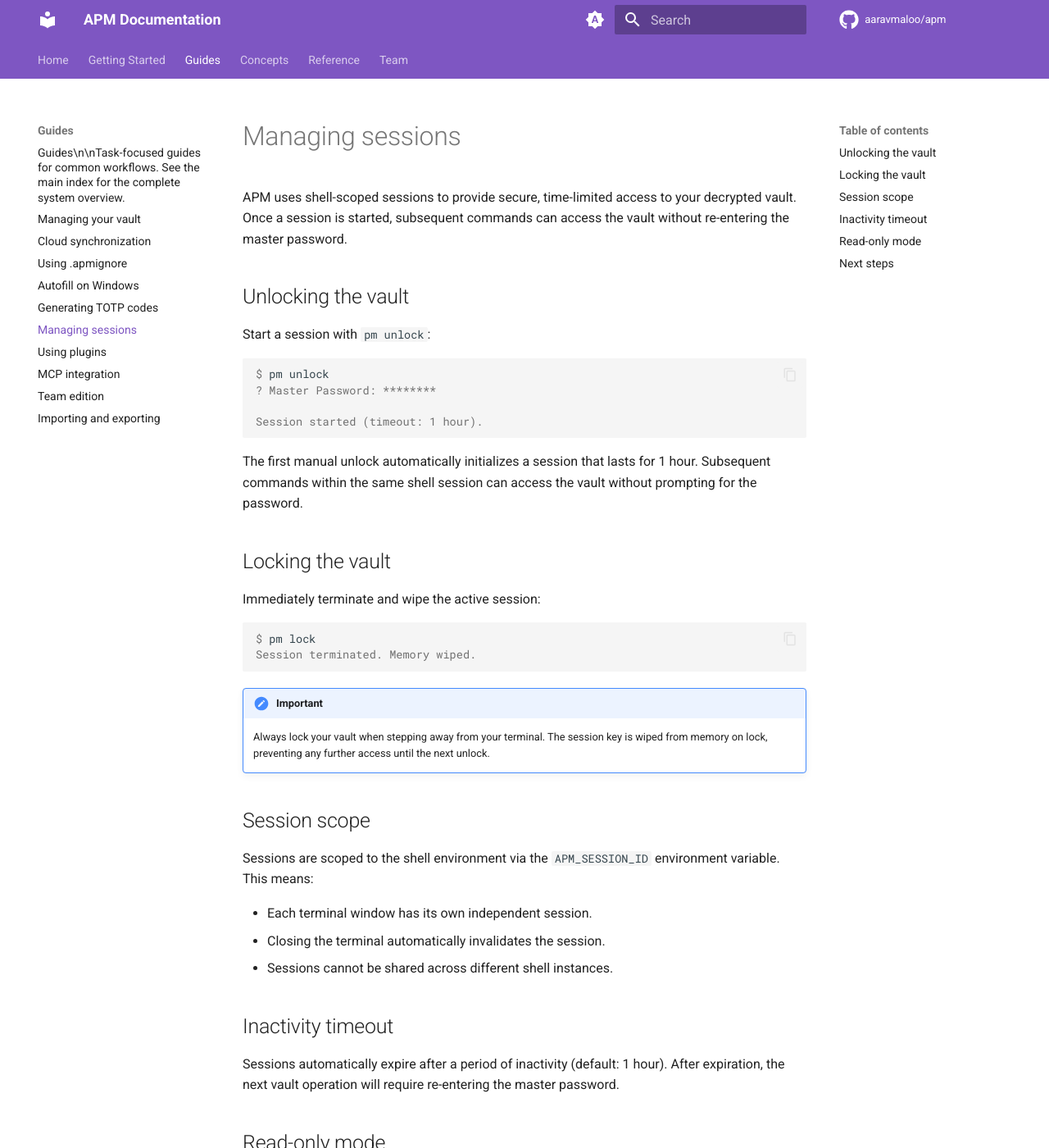
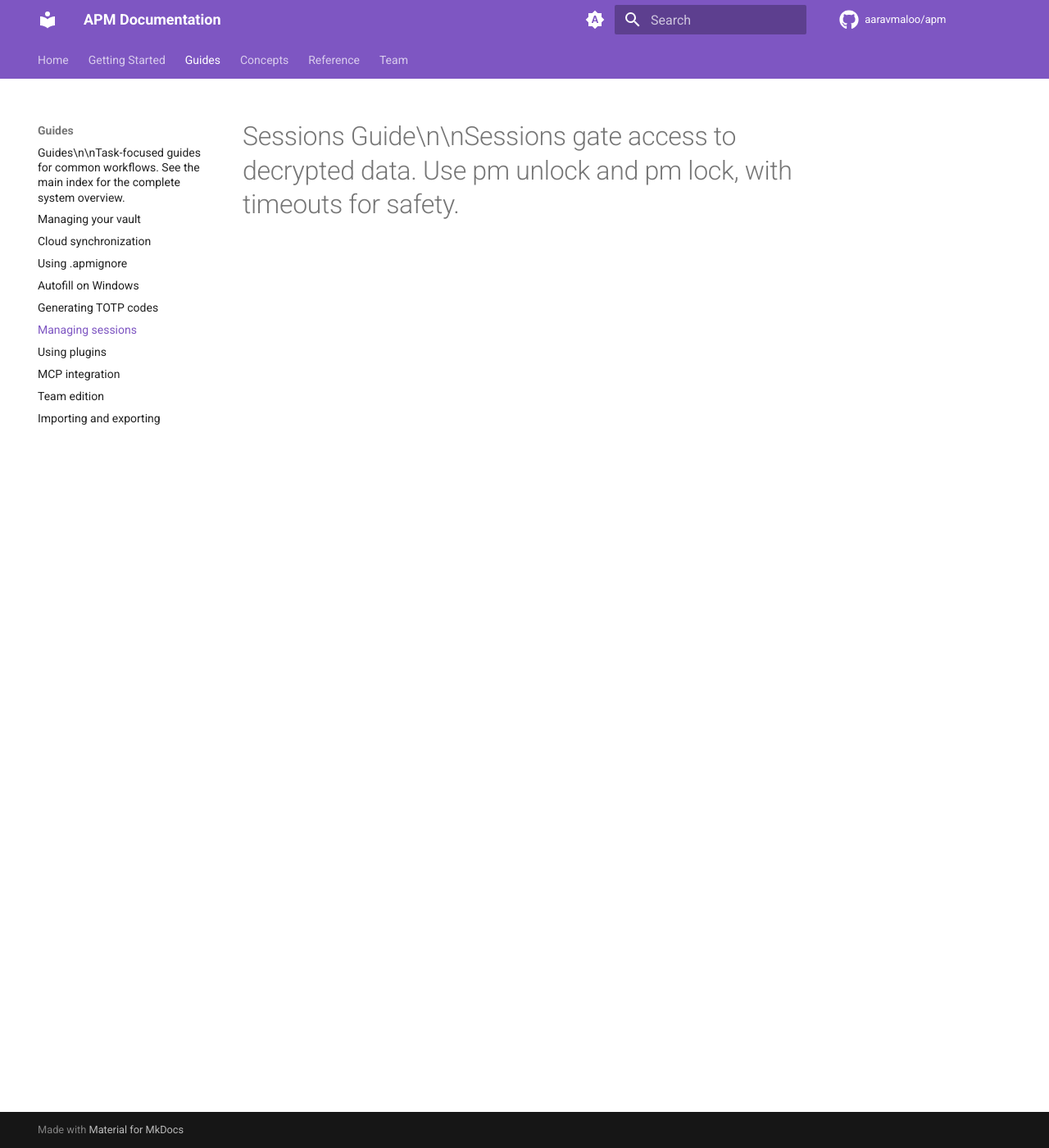
Before and after one commit to aaravmaloo/apm, an MkDocs documentation site: the page built from docs/guides/sessions.md, in a window 1280 px wide and 1400 px high. Shown: the whole window at 82% size. Built offline with MkDocs 1.6.1 and Material for MkDocs 9.7.7, drawn with Linux system fonts in a browser that asks for light colours; comment, search, counter and statistics services are not loaded; some of the changed text lies outside the part shown.

Commit message:
docs: update docs/guides/sessions.md

````diff
--- a/docs/guides/sessions.md
+++ b/docs/guides/sessions.md
@@ -1,69 +1 @@
----
-title: Managing sessions
-description:
-  A guide to unlocking, locking, and managing shell-scoped sessions in APM.
----
-
-# Managing sessions
-
-APM uses shell-scoped sessions to provide secure, time-limited access to your decrypted vault. Once
-a session is started, subsequent commands can access the vault without re-entering the master
-password.
-
-## Unlocking the vault
-
-Start a session with `pm unlock`:
-
-```console
-$ pm unlock
-? Master Password: ********
-
-Session started (timeout: 1 hour).
-```
-
-The first manual unlock automatically initializes a session that lasts for 1 hour. Subsequent
-commands within the same shell session can access the vault without prompting for the password.
-
-## Locking the vault
-
-Immediately terminate and wipe the active session:
-
-```console
-$ pm lock
-Session terminated. Memory wiped.
-```
-
-!!! important
-
-    Always lock your vault when stepping away from your terminal. The session key is wiped from
-    memory on lock, preventing any further access until the next unlock.
-
-## Session scope
-
-Sessions are scoped to the shell environment via the `APM_SESSION_ID` environment variable. This
-means:
-
-- Each terminal window has its own independent session.
-- Closing the terminal automatically invalidates the session.
-- Sessions cannot be shared across different shell instances.
-
-## Inactivity timeout
-
-Sessions automatically expire after a period of inactivity (default: 1 hour). After expiration,
-the next vault operation will require re-entering the master password.
-
-## Read-only mode
-
-APM supports a read-only mode that prevents any mutations to the vault:
-
-```console
-$ pm readonly
-Read-only mode enabled.
-```
-
-This is useful when you need to look up credentials without risking accidental modifications.
-
-## Next steps
-
-See the [sessions concept](../concepts/sessions.md) for details on the session architecture. Or,
-learn about [extending APM with plugins](./plugins.md).
+# Sessions Guide\n\nSessions gate access to decrypted data. Use pm unlock and pm lock, with timeouts for safety.
````
